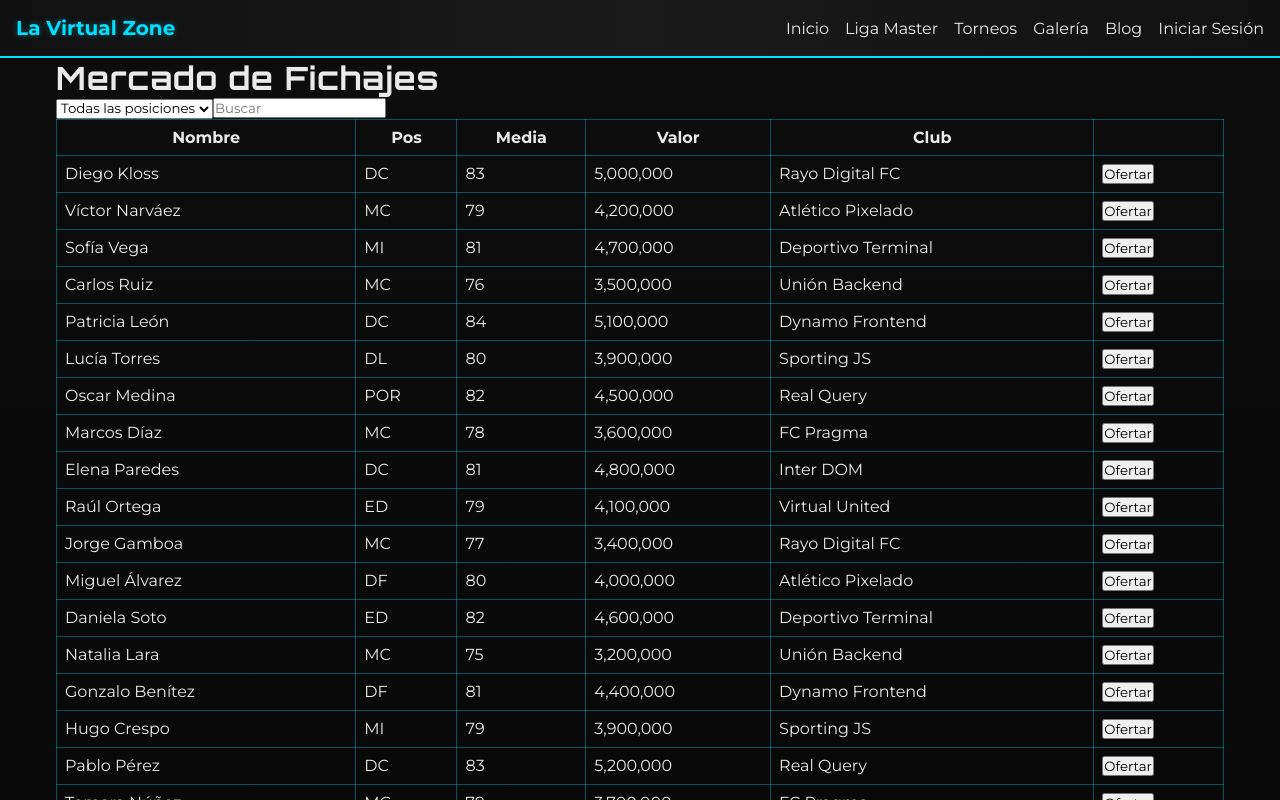
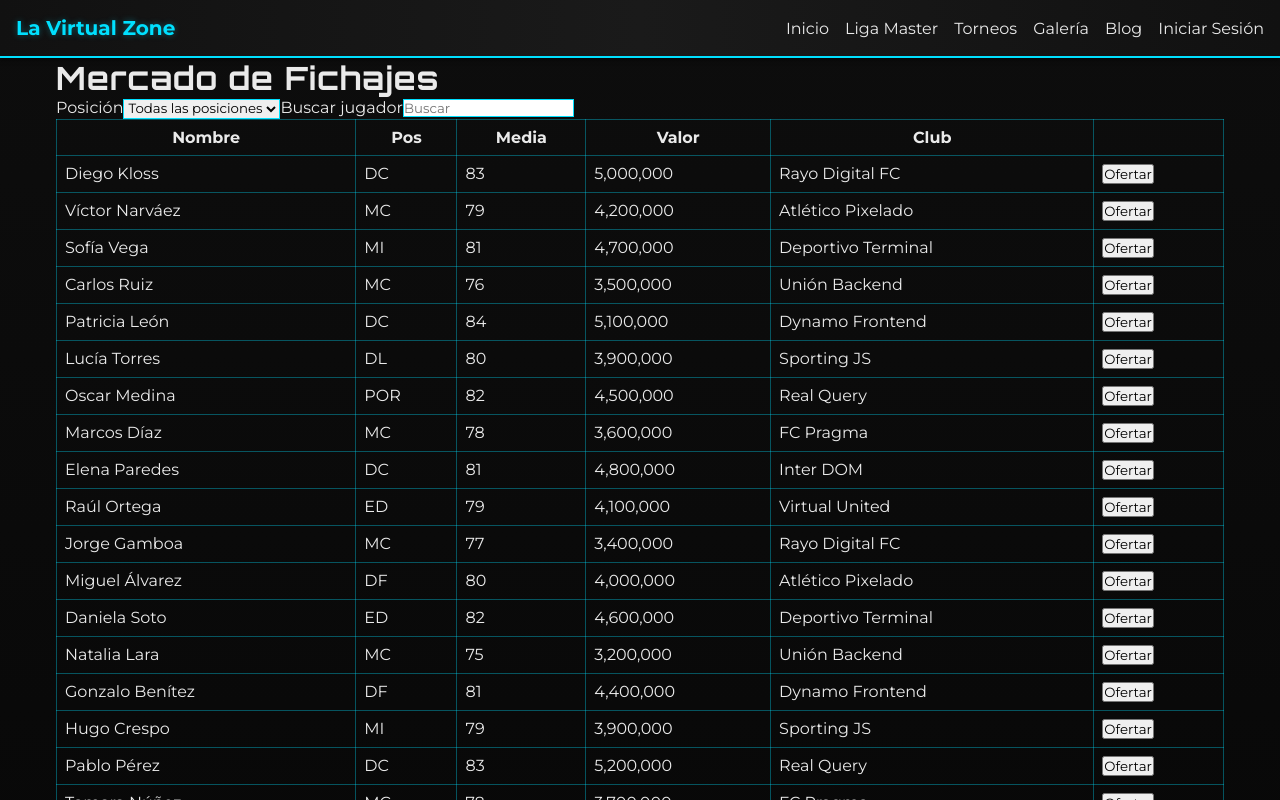
Before and after one commit to jacksonhehe/La-Virtual-Zone-, a React (Vite) app: page /liga-master/mercado in a window 1280 px wide. Shown: the top 800 px of the page. Built offline with nearby package versions, Linux system fonts and the light colour scheme.

Commit message:
Add accessible labels for tournament and mercado filters

```diff
--- a/src/pages/LigaMaster/Mercado.tsx
+++ b/src/pages/LigaMaster/Mercado.tsx
@@ -26,19 +26,32 @@ export default function Mercado() {
   return (
     <div>
       <h1>Mercado de Fichajes</h1>
-      <div>
-        <select value={pos} onChange={(e) => setPos(e.target.value)}>
+      <div className="flex flex-wrap gap-4 mb-4">
+        <label htmlFor="mercado-pos" className="block space-y-1">
+          <span className="text-sm">Posición</span>
+          <select
+            id="mercado-pos"
+            value={pos}
+            onChange={(e) => setPos(e.target.value)}
+            className="bg-zinc-900 border border-[var(--primary)] rounded px-2 py-1"
+          >
             <option value="">Todas las posiciones</option>
             {positions.map((p) => (
               <option key={p} value={p}>{p}</option>
             ))}
           </select>
+        </label>
+        <label htmlFor="mercado-search" className="block space-y-1">
+          <span className="text-sm">Buscar jugador</span>
           <input
+            id="mercado-search"
             type="text"
             placeholder="Buscar"
             value={search}
             onChange={(e) => setSearch(e.target.value)}
+            className="bg-zinc-900 border border-[var(--primary)] rounded px-2 py-1"
           />
+        </label>
       </div>
       <table className={styles.table}>
         <thead>
--- a/src/pages/Torneos/index.tsx
+++ b/src/pages/Torneos/index.tsx
@@ -21,7 +21,10 @@ export default function Torneos() {
   return (
     <div className="space-y-4">
       <h1 className="text-2xl font-bold">Torneos</h1>
+      <label htmlFor="filtro-torneos" className="block space-y-1">
+        <span className="text-sm">Filtrar torneos</span>
         <select
+          id="filtro-torneos"
           value={filtro}
           onChange={(e) => setFiltro(e.target.value)}
           className="bg-zinc-900 border border-[var(--primary)] rounded px-2 py-1"
@@ -31,6 +34,7 @@ export default function Torneos() {
           <option value="En curso">En curso</option>
           <option value="Finalizado">Finalizado</option>
         </select>
+      </label>
       <div className="grid gap-4 sm:grid-cols-2 md:grid-cols-3">
         {lista.map((t) => (
           <Card
```
Lines whose indentation alone changed are shown as unchanged.
